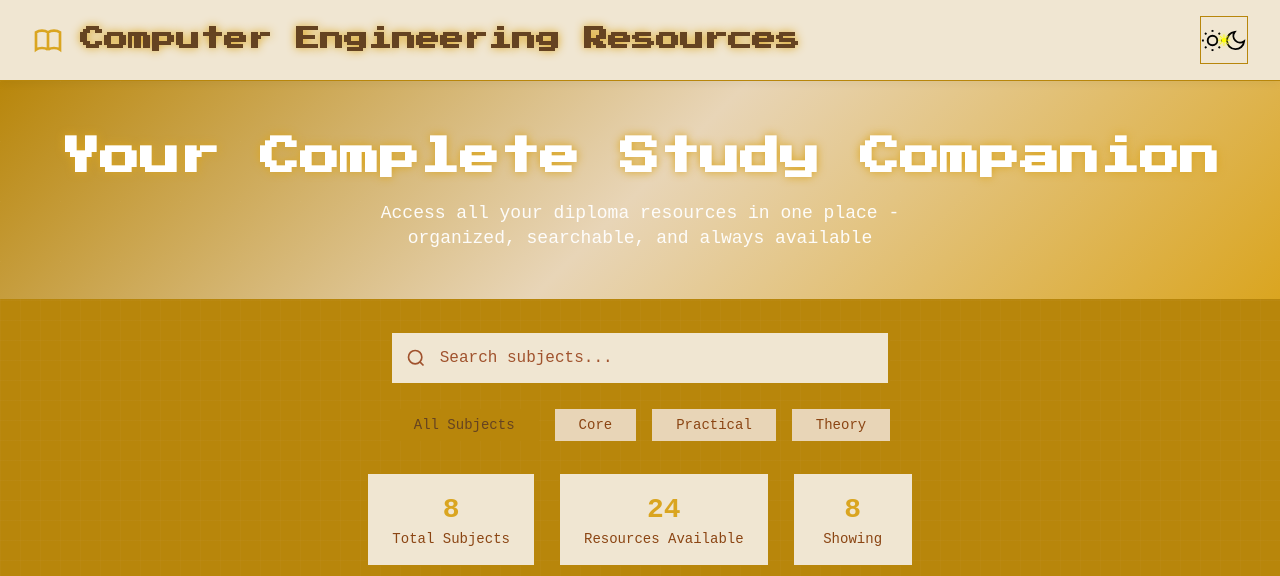
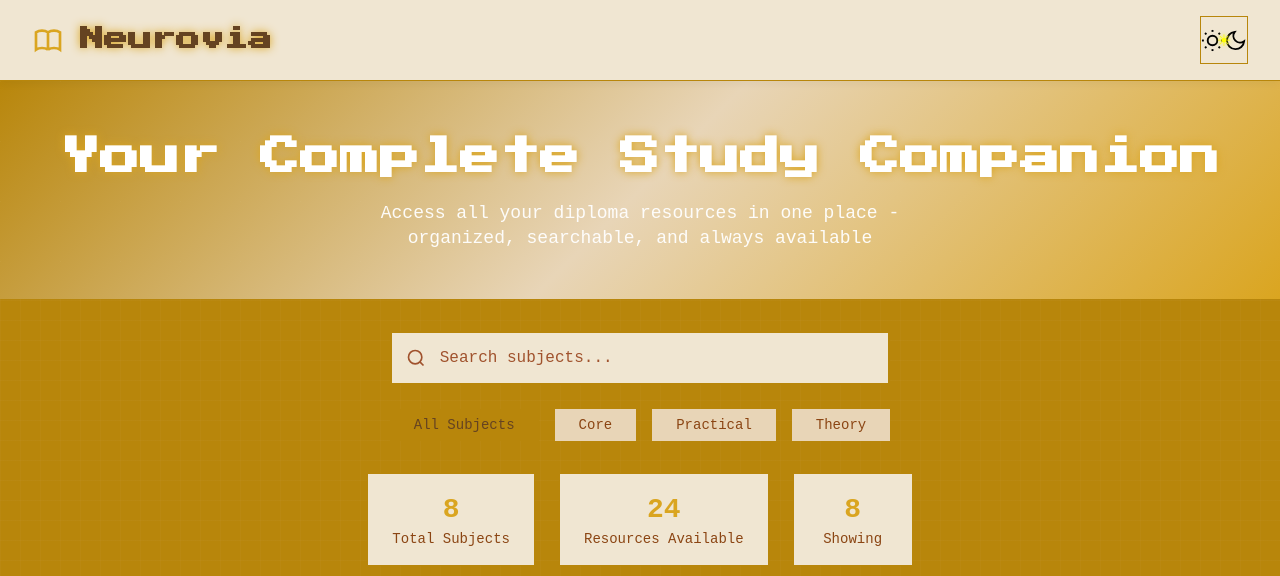
Before and after one commit to p2495539-star/prototype-, a plain HTML site: page index.html in a window 1280 px wide. Shown: the top 576 px of the page. Drawn offline with Linux system fonts and the light colour scheme.

Commit message:
Update index.html

```diff
--- a/index.html
+++ b/index.html
@@ -17,7 +17,7 @@
                 <svg class="logo-icon" viewBox="0 0 24 24" fill="none" stroke="currentColor" stroke-width="2">
                     <path d="M12 6.253v13m0-13C10.832 5.477 9.246 5 7.5 5S4.168 5.477 3 6.253v13C4.168 18.477 5.754 18 7.5 18s3.332.477 4.5 1.253m0-13C13.168 5.477 14.754 5 16.5 5c1.747 0 3.332.477 4.5 1.253v13C19.832 18.477 18.247 18 16.5 18c-1.746 0-3.332.477-4.5 1.253"/>
                 </svg>
-                <h1>Computer Engineering Resources</h1>
+                <h1>Neurovia</h1>
             </a>
             <button id="themeToggle" class="theme-toggle" title="Toggle theme" aria-label="Toggle dark mode">
                 <svg class="sun-icon" viewBox="0 0 24 24" fill="none" stroke="currentColor" stroke-width="2">
```
